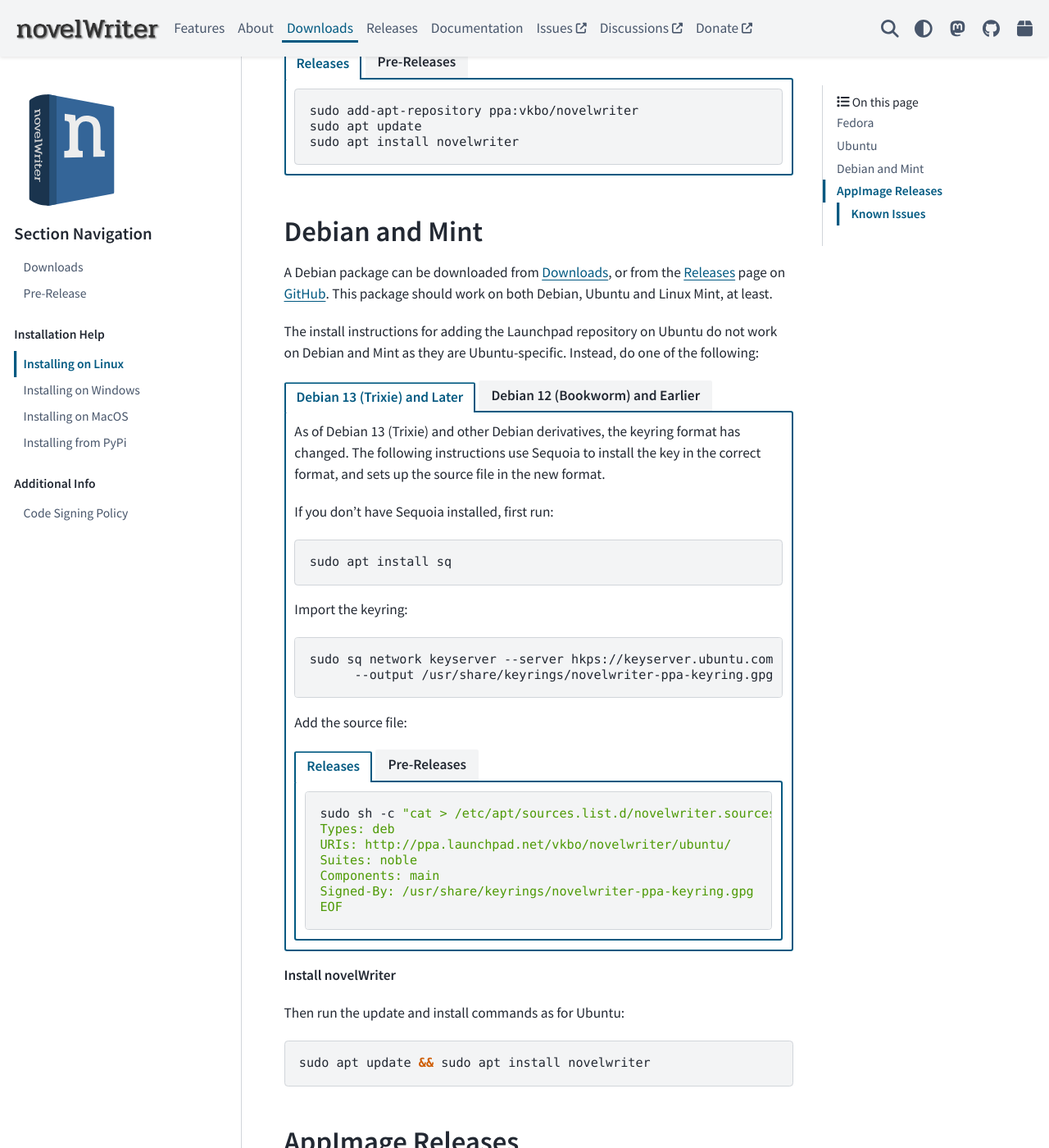
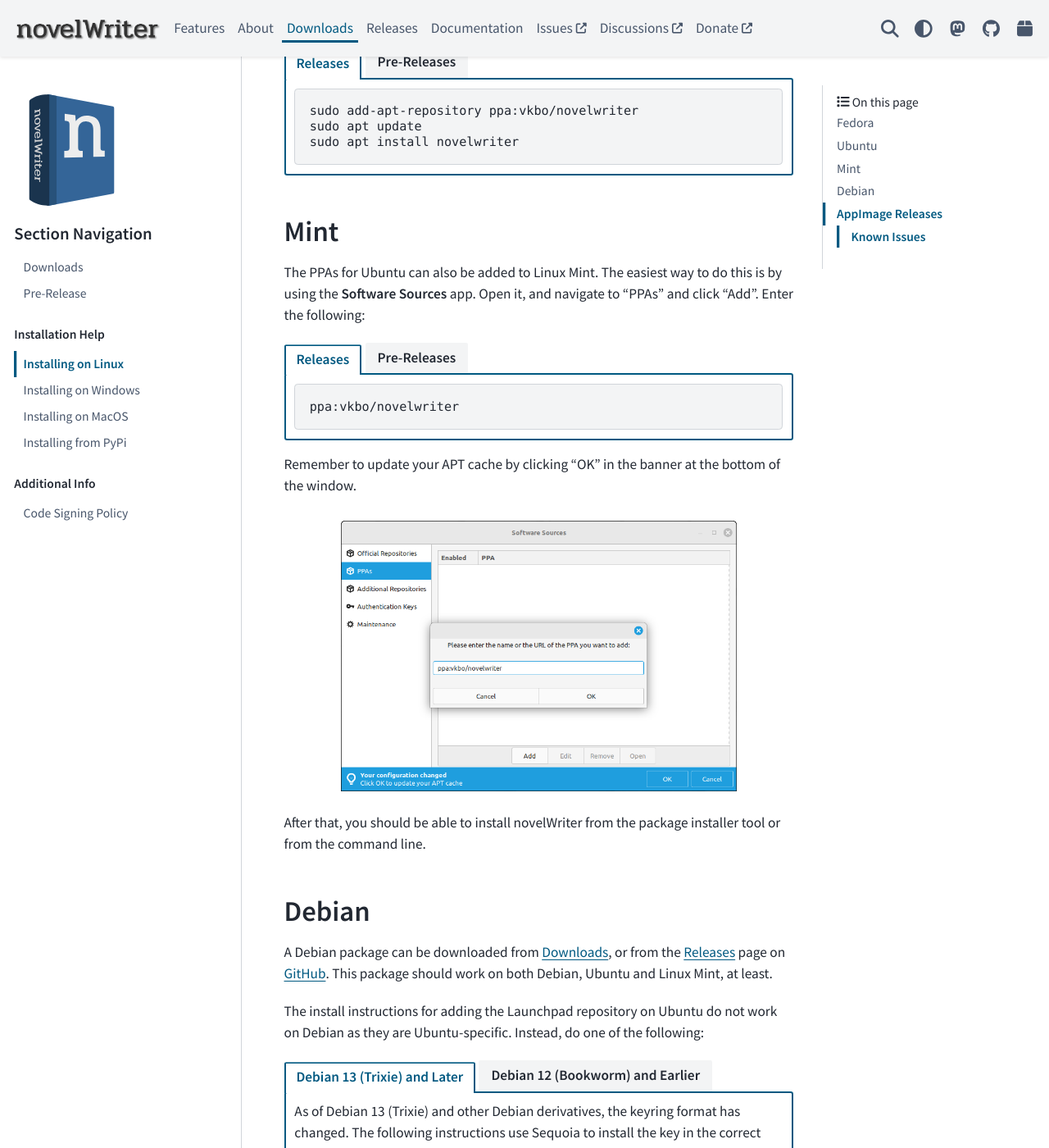
Before and after one commit to vkbo/novelWriter.io, a Sphinx documentation site: the page built from source/download/install_linux.rst, in a window 1280 px wide and 1400 px high, scrolled down 770 px. Shown: the whole window at 82% size. Built offline with Sphinx 7.4.7 and the PyData theme 0.15.4, drawn with Linux system fonts in a browser that asks for light colours.

Commit message:
Add install instructions for Mint

```diff
--- a/source/download/install_linux.rst
+++ b/source/download/install_linux.rst
@@ -57,14 +57,46 @@
          sudo apt install novelwriter
 
 
-Debian and Mint
-===============
+Mint
+====
+
+The PPAs for Ubuntu can also be added to Linux Mint. The easiest way to do this is by using the
+**Software Sources** app. Open it, and navigate to "PPAs" and click "Add". Enter the following:
+
+.. tab-set::
+
+   .. tab-item:: Releases
+      :selected:
+
+      .. code-block:: bash
+
+         ppa:vkbo/novelwriter
+
+   .. tab-item:: Pre-Releases
+
+      .. code-block:: bash
+
+         ppa:vkbo/novelwriter-pre
+
+Remember to update your APT cache by clicking "OK" in the banner at the bottom of the window.
+
+.. figure:: ../images/install_mint.png
+   :class: dark-light
+   :align: center
+   :width: 80%
+
+After that, you should be able to install novelWriter from the package installer tool or from the
+command line.
+
+
+Debian
+======
 
 A Debian package can be downloaded from :ref:`main_download`, or from the Releases_ page on GitHub_.
 This package should work on both Debian, Ubuntu and Linux Mint, at least.
 
-The install instructions for adding the Launchpad repository on Ubuntu do not work on Debian and
-Mint as they are Ubuntu-specific. Instead, do one of the following:
+The install instructions for adding the Launchpad repository on Ubuntu do not work on Debian as
+they are Ubuntu-specific. Instead, do one of the following:
 
 .. tab-set::
 
```
Also changed, not shown: source/images/install_mint.png (added).
